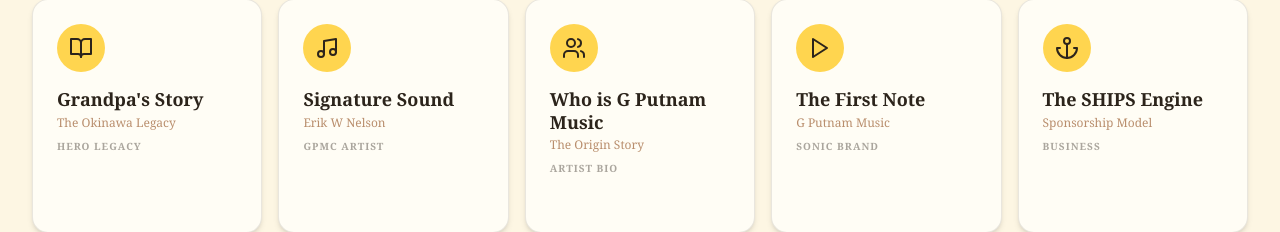
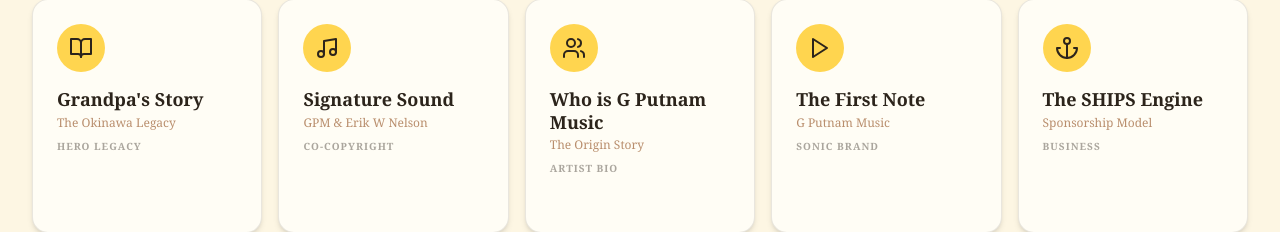
Before and after one commit to mmmm013/gputnam-music-mothership, a Next.js app: page / in a window 1280 px wide. Shown: the part 869-1101 px from the top of the page. Built offline with nearby package versions, Linux system fonts and the light colour scheme.

Commit message:
UPDATE: Set Scherer and Nelson to Co-Copyright Collaborators

```diff
--- a/components/FeaturedPlaylists.tsx
+++ b/components/FeaturedPlaylists.tsx
@@ -3,7 +3,7 @@
 import { Play, BookOpen, Music, Users, Anchor, RefreshCw } from 'lucide-react';
 import { useRouter } from 'next/navigation';
 
-// 1. THE CORE GPM LIBRARY (The Pool of Artists)
+// 1. THE CORE GPM LIBRARY (Updated for Co-Copyright Status)
 const trackLibrary = [
   {
     artist: "Kleigh",
@@ -12,16 +12,18 @@
     type: "GPMC LEGACY"
   },
   {
-    artist: "Michael Scherer",
+    // UPDATED: Co-Copyright Status
+    artist: "GPM & Michael Scherer",
     title: "Featured Composition",
     url: "https://eajxgrbxvkhfmmfiotpm.supabase.co/storage/v1/object/public/songs/scherer-feature.mp3",
-    type: "GPMC ARTIST"
+    type: "CO-COPYRIGHT"
   },
   {
-    artist: "Erik W Nelson",
+    // UPDATED: Co-Copyright Status
+    artist: "GPM & Erik W Nelson",
     title: "Signature Sound",
     url: "https://eajxgrbxvkhfmmfiotpm.supabase.co/storage/v1/object/public/songs/nelson-feature.mp3",
-    type: "GPMC ARTIST"
+    type: "CO-COPYRIGHT"
   },
   {
     artist: "G Putnam Music",
@@ -35,14 +37,14 @@
   const router = useRouter();
   const [rotatedTracks, setRotatedTracks] = useState<any[]>([]);
 
-  // 2. THE ROTATION ENGINE (Runs on every page load)
+  // 2. THE ROTATION ENGINE
   useEffect(() => {
-    // Shuffle the library to get a random mix
+    // Shuffle the library on load
     const shuffled = [...trackLibrary].sort(() => 0.5 - Math.random());
     setRotatedTracks(shuffled);
   }, []);
 
-  // Default to first two if hydration hasn't happened yet
+  // Default fallbacks for Server Side Rendering consistency
   const slot2 = rotatedTracks[0] || trackLibrary[3];
   const slot4 = rotatedTracks[1] || trackLibrary[0];
 
```
